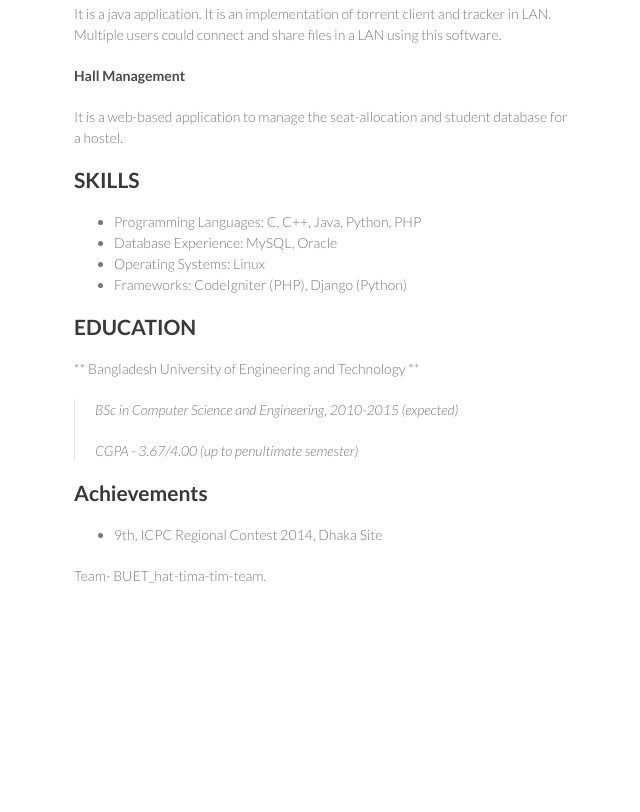
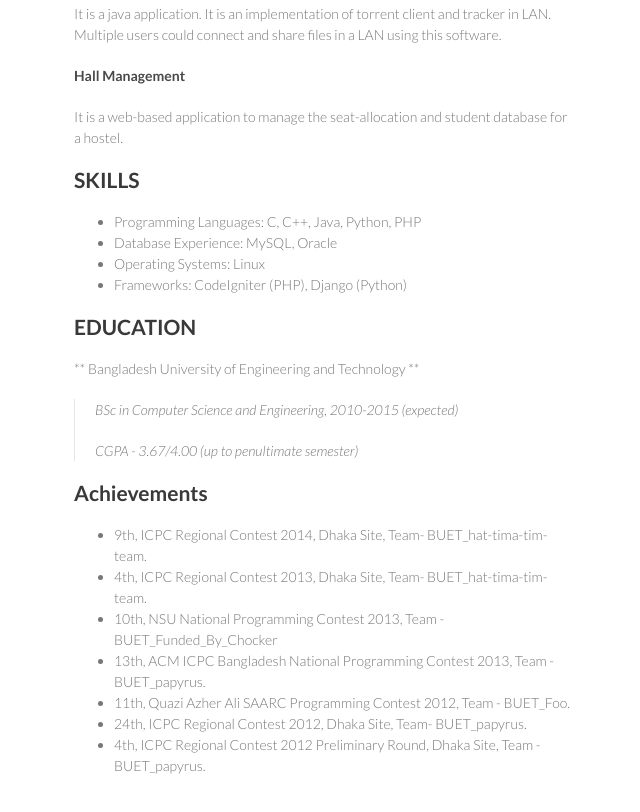
Before and after one commit to bh00t/bh00t.github.io, a plain HTML site: page index.html in a window 1280 px wide. Shown: the part 944-1756 px from the top of the page, without its empty margins (496-1136 px from the left). Before the commit the page ends 1600 px from the top, so only its background shows below. Drawn offline with Linux system fonts and the light colour scheme.

Commit message:
Replace master branch with page content via GitHub

```diff
--- a/index.html
+++ b/index.html
@@ -109,10 +109,14 @@ for a hostel.</p>
 <a id="achievements" class="anchor" href="#achievements" aria-hidden="true"><span class="octicon octicon-link"></span></a>Achievements</h2>
 
 <ul>
-<li>9th, ICPC Regional Contest 2014, Dhaka Site</li>
+<li>9th, ICPC Regional Contest 2014, Dhaka Site,  Team- BUET_hat-tima-tim-team.</li>
+<li>4th, ICPC Regional Contest 2013, Dhaka Site,  Team- BUET_hat-tima-tim-team.</li>
+<li>10th, NSU National Programming Contest 2013, Team - BUET_Funded_By_Chocker</li>
+<li>13th, ACM ICPC Bangladesh National Programming Contest 2013, Team - BUET_papyrus.</li>
+<li>11th, Quazi Azher Ali SAARC Programming Contest 2012, Team - BUET_Foo.</li>
+<li>24th, ICPC Regional Contest 2012, Dhaka Site, Team- BUET_papyrus.</li>
+<li>4th, ICPC Regional Contest 2012 Preliminary Round, Dhaka Site, Team - BUET_papyrus.</li>
 </ul>
-
-<p>Team- BUET_hat-tima-tim-team.</p>
       </section>
       <footer>
         <p><small>Hosted on GitHub Pages &mdash; Theme by <a href="https://github.com/orderedlist">orderedlist</a></small></p>
```
Also changed, not shown: params.json (+1 -1 lines).
